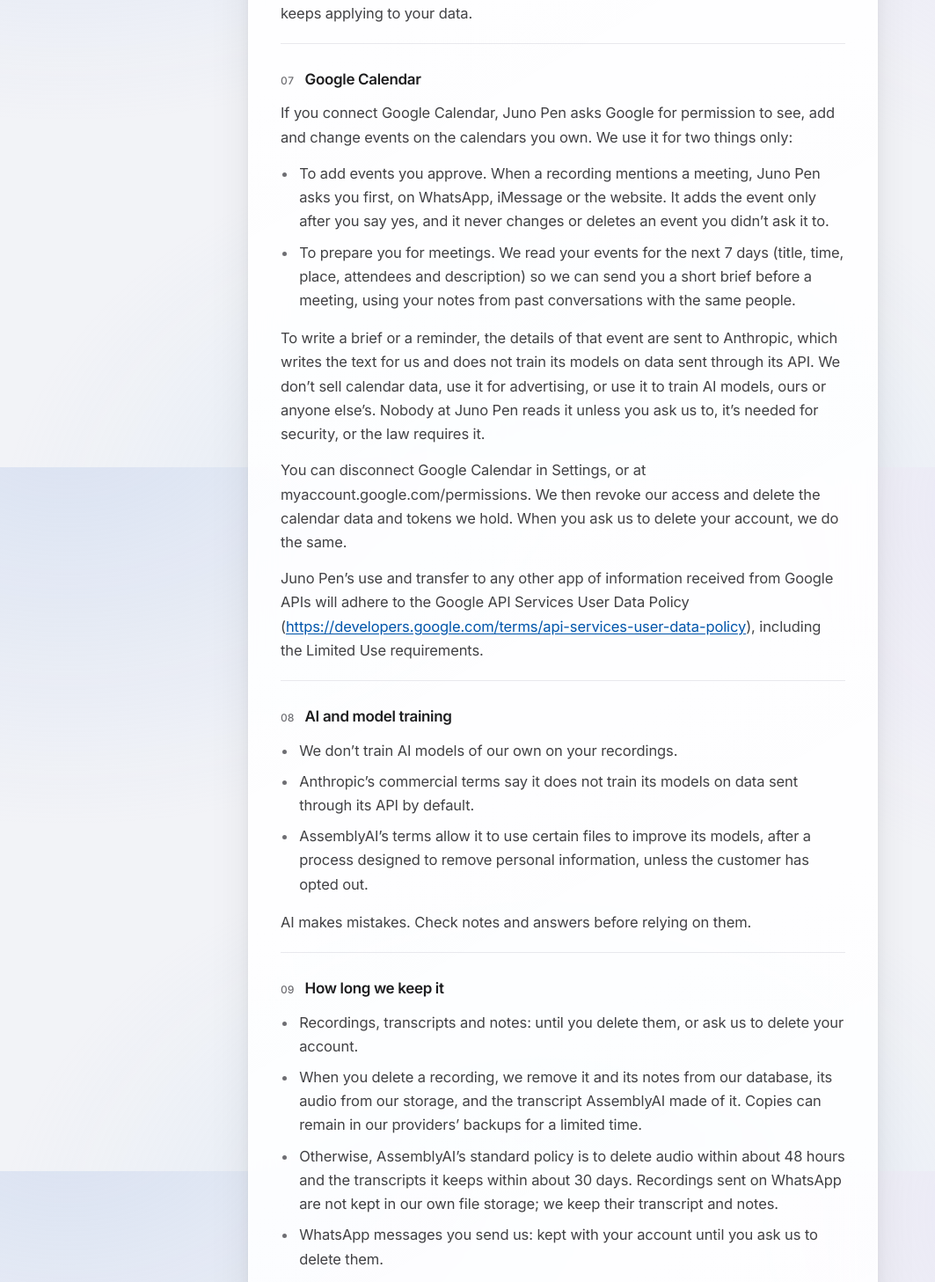
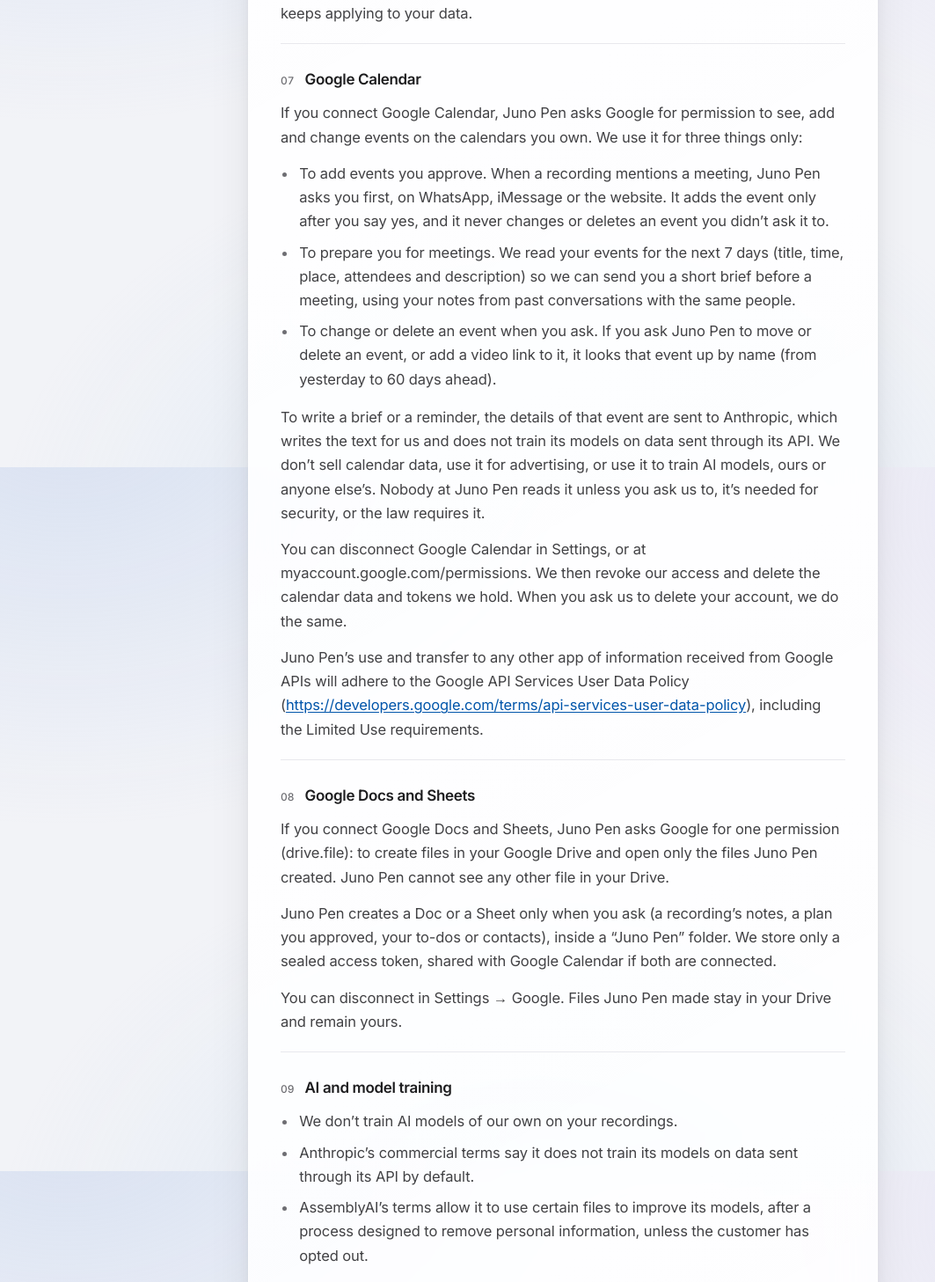
Before and after one commit to agustinvolante-debugger/juno, a Next.js app: page /pen/privacy in a window 1280 px wide. Shown: the part 3469-4926 px from the top of the page at 88% size, without its empty margins (0-1063 px from the left). Built offline with nearby package versions, Linux system fonts and the light colour scheme; no server answers; a web font is replaced by a local one.

Commit message:
Pen privacy (EN/ES/PT): change or delete events on request; Google Docs and Sheets (drive.file)

```diff
--- a/app/pen/legal/privacy.ts
+++ b/app/pen/legal/privacy.ts
@@ -102,16 +102,25 @@ export const PRIVACY: Record<Lang, LegalDoc> = {
       {
         h: 'Google Calendar',
         body: [
-          'If you connect Google Calendar, Juno Pen asks Google for permission to see, add and change events on the calendars you own. We use it for two things only:',
+          'If you connect Google Calendar, Juno Pen asks Google for permission to see, add and change events on the calendars you own. We use it for three things only:',
           {
             list: [
               'To add events you approve. When a recording mentions a meeting, Juno Pen asks you first, on WhatsApp, iMessage or the website. It adds the event only after you say yes, and it never changes or deletes an event you didn’t ask it to.',
               'To prepare you for meetings. We read your events for the next 7 days (title, time, place, attendees and description) so we can send you a short brief before a meeting, using your notes from past conversations with the same people.',
+              'To change or delete an event when you ask. If you ask Juno Pen to move or delete an event, or add a video link to it, it looks that event up by name (from yesterday to 60 days ahead).',
             ],
           },
           'To write a brief or a reminder, the details of that event are sent to Anthropic, which writes the text for us and does not train its models on data sent through its API. We don’t sell calendar data, use it for advertising, or use it to train AI models, ours or anyone else’s. Nobody at Juno Pen reads it unless you ask us to, it’s needed for security, or the law requires it.',
           'You can disconnect Google Calendar in Settings, or at myaccount.google.com/permissions. We then revoke our access and delete the calendar data and tokens we hold. When you ask us to delete your account, we do the same.',
           'Juno Pen’s use and transfer to any other app of information received from Google APIs will adhere to the Google API Services User Data Policy (https://developers.google.com/terms/api-services-user-data-policy), including the Limited Use requirements.',
+        ],
+      },
+      {
+        h: 'Google Docs and Sheets',
+        body: [
+          'If you connect Google Docs and Sheets, Juno Pen asks Google for one permission (drive.file): to create files in your Google Drive and open only the files Juno Pen created. Juno Pen cannot see any other file in your Drive.',
+          'Juno Pen creates a Doc or a Sheet only when you ask (a recording’s notes, a plan you approved, your to-dos or contacts), inside a “Juno Pen” folder. We store only a sealed access token, shared with Google Calendar if both are connected.',
+          'You can disconnect in Settings → Google. Files Juno Pen made stay in your Drive and remain yours.',
         ],
       },
       {
@@ -302,16 +311,25 @@ export const PRIVACY: Record<Lang, LegalDoc> = {
       {
         h: 'Google Calendar',
         body: [
-          'Si conectas Google Calendar, Juno Pen le pide permiso a Google para ver, agregar y cambiar eventos en los calendarios que son tuyos. Lo usamos solo para dos cosas:',
+          'Si conectas Google Calendar, Juno Pen le pide permiso a Google para ver, agregar y cambiar eventos en los calendarios que son tuyos. Lo usamos solo para tres cosas:',
           {
             list: [
               'Agregar los eventos que apruebas. Cuando una grabación menciona una reunión, Juno Pen te pregunta primero, por WhatsApp, iMessage o en el sitio. Agrega el evento solo después de que digas que sí, y nunca cambia ni borra un evento que no le pediste.',
               'Prepararte para tus reuniones. Leemos tus eventos de los próximos 7 días (título, hora, lugar, invitados y descripción) para enviarte un resumen breve antes de una reunión, con tus notas de conversaciones anteriores con las mismas personas.',
+              'Cambiar o borrar un evento cuando lo pides. Si le pides a Juno Pen mover o borrar un evento, o agregarle un enlace de videollamada, lo busca por su nombre (desde ayer hasta 60 días adelante).',
             ],
           },
           'Para escribir un resumen o un recordatorio, los datos de ese evento se envían a Anthropic, que escribe el texto por nosotros y no entrena sus modelos con datos enviados por su API. No vendemos los datos de tu calendario, no los usamos para publicidad ni para entrenar modelos de IA, propios ni de terceros. Nadie en Juno Pen los lee salvo que tú nos lo pidas, sea necesario por seguridad o lo exija la ley.',
           'Puedes desconectar Google Calendar en Ajustes o en myaccount.google.com/permissions. En ese momento revocamos nuestro acceso y borramos los datos de calendario y los tokens que tengamos. Cuando nos pides borrar tu cuenta, hacemos lo mismo.',
           'El uso que Juno Pen hace de la información recibida de las API de Google, y su transferencia a cualquier otra app, se ajustará a la Política de datos de usuario de los servicios de API de Google (https://developers.google.com/terms/api-services-user-data-policy), incluidos los requisitos de Uso limitado.',
+        ],
+      },
+      {
+        h: 'Google Docs y Sheets',
+        body: [
+          'Si conectas Google Docs y Sheets, Juno Pen le pide a Google un solo permiso (drive.file): crear archivos en tu Google Drive y abrir solo los que Juno Pen creó. Juno Pen no puede ver ningún otro archivo de tu Drive.',
+          'Juno Pen crea un Doc o una hoja solo cuando lo pides (las notas de una grabación, un plan que aprobaste, tus pendientes o contactos), dentro de una carpeta “Juno Pen”. Solo guardamos un token de acceso cifrado, compartido con Google Calendar si conectas ambos.',
+          'Puedes desconectarlo en Ajustes → Google. Los archivos que hizo Juno Pen se quedan en tu Drive y son tuyos.',
         ],
       },
       {
@@ -502,16 +520,25 @@ export const PRIVACY: Record<Lang, LegalDoc> = {
       {
         h: 'Google Agenda',
         body: [
-          'Se você conectar o Google Agenda, o Juno Pen pede permissão ao Google para ver, adicionar e alterar eventos nas agendas que são suas. Usamos isso só para duas coisas:',
+          'Se você conectar o Google Agenda, o Juno Pen pede permissão ao Google para ver, adicionar e alterar eventos nas agendas que são suas. Usamos isso só para três coisas:',
           {
             list: [
               'Adicionar os eventos que você aprova. Quando uma gravação menciona uma reunião, o Juno Pen pergunta primeiro, pelo WhatsApp, iMessage ou pelo site. Ele só adiciona o evento depois que você disser sim, e nunca altera nem apaga um evento que você não pediu.',
               'Te preparar para reuniões. Lemos seus eventos dos próximos 7 dias (título, horário, local, convidados e descrição) para te mandar um resumo curto antes de uma reunião, com suas notas de conversas anteriores com as mesmas pessoas.',
+              'Alterar ou apagar um evento quando você pede. Se você pedir ao Juno Pen para mover ou apagar um evento, ou adicionar um link de videochamada, ele procura esse evento pelo nome (de ontem até 60 dias à frente).',
             ],
           },
           'Para escrever um resumo ou um lembrete, os dados desse evento são enviados à Anthropic, que escreve o texto para nós e não treina seus modelos com dados enviados pela sua API. Não vendemos os dados da sua agenda, não os usamos para publicidade nem para treinar modelos de IA, nossos ou de terceiros. Ninguém no Juno Pen os lê, a não ser que você peça, que seja necessário por segurança ou que a lei exija.',
           'Você pode desconectar o Google Agenda em Configurações ou em myaccount.google.com/permissions. Nesse momento revogamos nosso acesso e apagamos os dados de agenda e os tokens que tivermos. Quando você nos pede para apagar sua conta, fazemos o mesmo.',
           'O uso e a transferência, para qualquer outro app, de informações recebidas das APIs do Google pelo Juno Pen seguirão a Política de Dados do Usuário dos Serviços de API do Google (https://developers.google.com/terms/api-services-user-data-policy), incluindo os requisitos de Uso Limitado.',
+        ],
+      },
+      {
+        h: 'Google Docs e Planilhas',
+        body: [
+          'Se você conectar o Google Docs e Planilhas, o Juno Pen pede ao Google uma única permissão (drive.file): criar arquivos no seu Google Drive e abrir só os que o Juno Pen criou. O Juno Pen não vê nenhum outro arquivo do seu Drive.',
+          'O Juno Pen cria um Doc ou uma planilha só quando você pede (as notas de uma gravação, um plano que você aprovou, suas tarefas ou contatos), numa pasta “Juno Pen”. Guardamos só um token de acesso criptografado, compartilhado com o Google Agenda se os dois estiverem conectados.',
+          'Você pode desconectar em Configurações → Google. Os arquivos que o Juno Pen criou continuam no seu Drive e são seus.',
         ],
       },
       {
```
